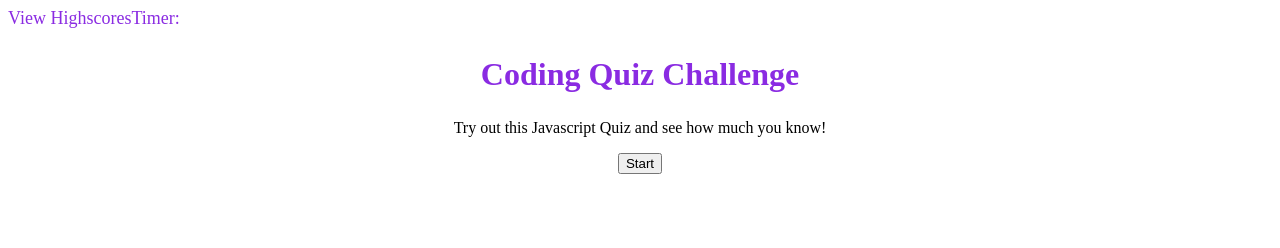
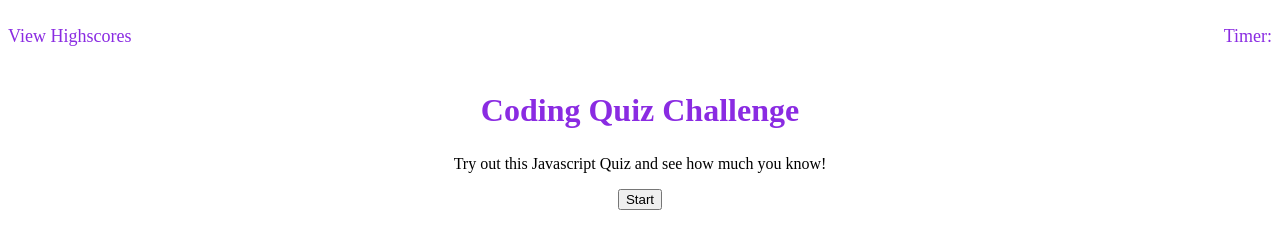
Before and after one commit to snalepa11/JavaScript-Quiz, a plain HTML site: page index.html in a window 1280 px wide. Drawn offline with Linux system fonts and the light colour scheme.

Commit message:
put space-between the p elemetns in the header

```diff
--- a/index.html
+++ b/index.html
@@ -8,8 +8,8 @@
 </head>
 <body>
     <header>
-            <a class="view-highscores">View Highscores</a>
-            <a id="timer">Timer: </a>
+            <p class="view-highscores">View Highscores</p>
+            <p id="timer">Timer: </p>
     </header>
 
     <section>
--- a/script.js
+++ b/script.js
@@ -1,6 +1,11 @@
 
 function runCode(){
 
+var timeEL = getElementById("timer")
+
+function sendMessage() {
+    timeEL.textContent = ('Times up!');
+}
 
 var myQuestions = [
     {
--- a/style.css
+++ b/style.css
@@ -1,12 +1,11 @@
 header {
     display: flex;
+    justify-content: space-between;
 }
 
-header a {
-    display: flex;
+header p {
     color: blueviolet;
     font-size: large;
-    justify-content: space-between;
 }
 
 .view-highscores {
```
